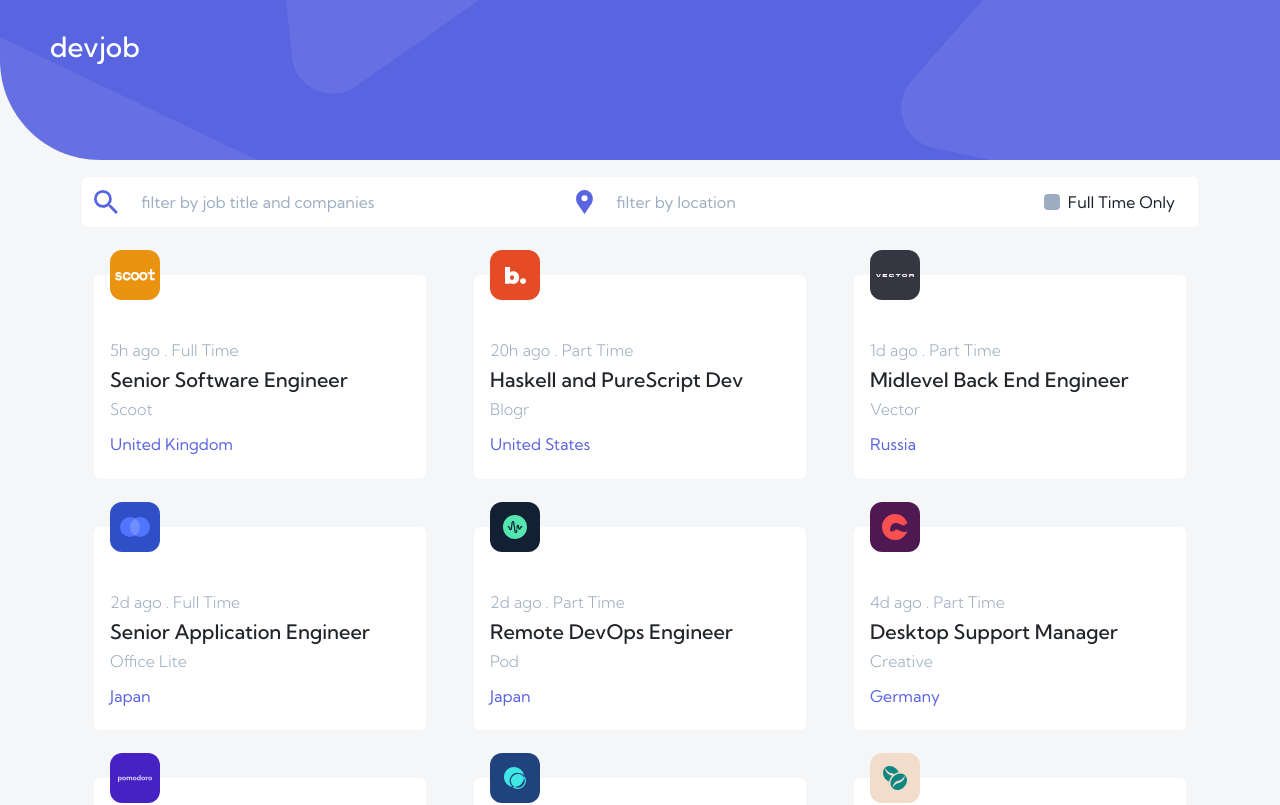
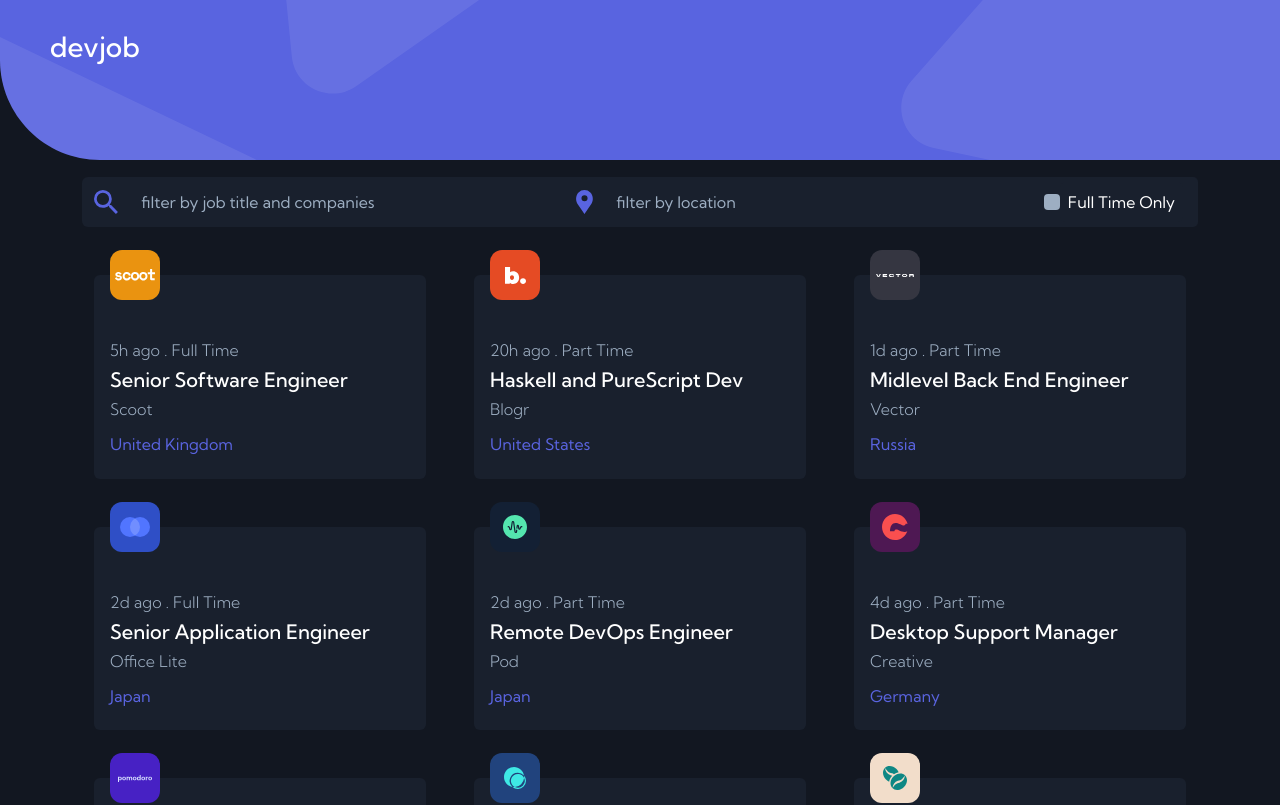
Before and after one commit to nydiasubur/devjobs-react-webApp, a React (Vite) app: page / in a window 1280 px wide. Shown: the top 805 px of the page. Built offline with nearby package versions, Linux system fonts and the light colour scheme.

Commit message:
added 50% of dark-theme functionality: added the right variables to [data-theme="dark"]
custom variable of dark theme good to go.

left with creating the button at navbar to toggle the button

```diff
--- a/index.html
+++ b/index.html
@@ -14,7 +14,7 @@
     <meta name="viewport" content="width=device-width, initial-scale=1.0" />
     <title>Dev Jobs Web App in React</title>
   </head>
-  <body>
+  <body data-theme="dark">
     <div id="root"></div>
   </body>
   <script
--- a/src/components/ExpandedJobDescription.jsx
+++ b/src/components/ExpandedJobDescription.jsx
@@ -31,9 +31,13 @@
 
                 <div className="col-md-5 align-self-center">
                   <h5 className="card-title fw-bold">{selectedJob.company}</h5>
-                  <small className="text-body-secondary">
-                    <p className="card-text">{selectedJob.website}</p>
-                  </small>
+                  <div className="company-link-style-job-description">
+                    <small>
+                      <p className="card-text" style={{ color: "var(--gray)" }}>
+                        {selectedJob.website}{" "}
+                      </p>
+                    </small>
+                  </div>
                 </div>
                 <div className="col-md-4 align-self-center justify-content-center">
                   <button className="secondary-button-style">
@@ -72,7 +76,9 @@
                   <p>{selectedJob.requirements.content}</p>
                   <ul>
                     {selectedJob.requirements.items.map((item, index) => (
-                      <li key={index}>{item}</li>
+                      <li className="px-3 mb-2" key={index}>
+                        {item}
+                      </li>
                     ))}
                   </ul>
 
@@ -80,7 +86,7 @@
                   <p>{selectedJob.role.content}</p>
                   <ol className="what-you-will-do-list">
                     {selectedJob.role.items.map((item, index) => (
-                      <li key={index} className="mb-3">
+                      <li key={index} className="mb-2 px-3">
                         {item}
                       </li>
                     ))}
@@ -98,7 +104,7 @@
             <div>
               <h5 className="card-title fw-semibold">{selectedJob.position}</h5>
               <p className="card-text ">
-                <small className="text-body-secondary">
+                <small className="" style={{ color: "var(--gray)" }}>
                   {selectedJob.company}
                 </small>
               </p>
--- a/src/components/SearchBar.jsx
+++ b/src/components/SearchBar.jsx
@@ -4,9 +4,9 @@
 export default function SearchBar({ originalJobList, jobList, setJobList }) {
   let fullTimeOnly = false;
   return (
-    <section class="input-bar">
+    <section className="input-bar">
       <div className="input-group mb-3">
-        <span class="input-group-text">
+        <span className="input-group-text">
           <svg width="24" height="24" xmlns="http://www.w3.org/2000/svg">
             <path
               d="M17.112 15.059h-1.088l-.377-.377a8.814 8.814 0 002.15-5.784A8.898 8.898 0 008.898 0 8.898 8.898 0 000 8.898a8.898 8.898 0 008.898 8.899c2.211 0 4.23-.808 5.784-2.143l.377.377v1.081l6.845 6.832 2.04-2.04-6.832-6.845zm-8.214 0A6.16 6.16 0 118.9 2.737a6.16 6.16 0 010 12.322z"
@@ -17,12 +17,13 @@
         </span>
         <input
           type="text"
-          class="form-control"
+          className="form-control"
           aria-label="Amount (to the nearest dollar)"
           placeholder="filter by job title and companies"
           onChange={handleFilterByTitleOrCompanies}
+          style={{ backgroundColor: "var(--white)" }}
         ></input>
-        <span class="input-group-text">
+        <span className="input-group-text">
           <svg width="17" height="24" xmlns="http://www.w3.org/2000/svg">
             <path
               d="M14.358 2.451A8.3 8.3 0 008.448 0a8.3 8.3 0 00-5.911 2.451c-2.922 2.925-3.285 8.427-.786 11.76l6.697 9.683 6.687-9.669c2.508-3.347 2.145-8.85-.777-11.774zm-5.833 8.894a3.057 3.057 0 01-3.051-3.054 3.057 3.057 0 013.05-3.055 3.057 3.057 0 013.052 3.055 3.057 3.057 0 01-3.051 3.054z"
@@ -33,20 +34,21 @@
         </span>
         <input
           type="text"
-          class="form-control"
+          className="form-control"
           aria-label="Amount (to the nearest dollar)"
           placeholder="filter by location"
           onChange={handleFilterByLocation}
+          style={{ backgroundColor: "var(--white)" }}
         ></input>
         <div className="checkbox-container">
           <input
-            class="form-check-input align-self-center"
+            className="form-check-input align-self-center"
             type="checkbox"
             value=""
             id="full-time-filter-checkbox"
             onChange={handleFullTimeOnlyCheckbox}
           />
-          <label class="form-check-label" for="full-time-filter-checkbox">
+          <label className="form-check-label" for="full-time-filter-checkbox">
             Full Time Only
           </label>
         </div>
--- a/src/index.css
+++ b/src/index.css
@@ -1,6 +1,7 @@
 :root {
   /*primary colors*/
   --violet: #5a64e0;
+  --secondary-violet: #5a64e0;
   --light-violet: #939bf4;
   --light-violet-low-opacity: rgba(147, 155, 244, 0.2);
   --very-dark-blue: #19202d;
@@ -10,6 +11,21 @@
   --light-grey: #f4f6f8;
   --gray: #9daec2;
   --dark-grey: #6e8098;
+  --main-button-font: white;
+}
+
+[data-theme="dark"] {
+  --light-grey: #121721;
+  --white: #19202d;
+  --secondary-violet: white;
+  --light-violet-low-opacity: rgba(
+    110,
+    128,
+    152,
+    0.2
+  ); /*seconday button equivalent*/
+  --dark-grey: #f4f6f8; /*dark grey becomes light grey*/
+  --midnight: white;
 }
 
 body {
@@ -28,11 +44,15 @@
   position: absolute; /* Position relative to the .top-nav-bar */
   top: 30px; /* Adjust as needed */
   left: 50px; /* Adjust as needed */
-  color: white; /* Ensure the text is readable */
+  color: white; /* color is fixed for this for both light and dark theme so not using variable */
 }
 .top-nav-bar h3:hover {
   color: var(--light-violet);
   cursor: pointer;
+}
+
+h4 {
+  color: var(--midnight);
 }
 
 .secondary-font-color {
@@ -81,7 +101,7 @@
 }
 
 .form-check-label {
-  color: var(--very-dark-blue);
+  color: var(--midnight);
   padding: 8px;
   margin-right: 10px;
   border-radius: 5px;
@@ -103,11 +123,18 @@
 
 .card {
   border: none;
+  background-color: var(--white);
+}
+.card-title {
+  color: var(--midnight);
+  transition: color 0.3s ease;
+}
+.small-card-homepage:hover,
+.card-title:hover {
+  cursor: pointer;
+  color: var(--gray);
 }
 
-.small-card-homepage:hover {
-  cursor: pointer;
-}
 .image-container {
   display: flex;
   justify-content: center;
@@ -134,7 +161,7 @@
   padding-left: 20px;
   padding-right: 20px;
   border-radius: 8px;
-  color: var(--white);
+  color: var(--main-button-font);
   background-color: var(--violet);
   border: none;
   transition: background-color 0.3s ease;
@@ -150,7 +177,7 @@
   padding-left: 20px;
   padding-right: 20px;
   border-radius: 8px;
-  color: var(--violet);
+  color: var(--secondary-violet);
   background-color: var(--light-violet-low-opacity);
   border: none;
   transition: background-color 0.3s ease;
@@ -172,10 +199,30 @@
   font-size: bigger;
 }
 
+ul {
+  margin-right: 10px;
+}
+
+li::marker {
+  color: var(--violet);
+  line-height: 2.5;
+}
+
 .what-you-will-do-list li::marker {
-  color: var(--violet); /* Set the color of the numbers to purple */
+  /* Set the color of the numbers to purple */
   font-size: 1.3rem; /* Increase the font size of the numbers */
   padding-right: 10px;
+}
+
+.top-section img {
+  height: 140px;
+}
+.footer-expandedJobDescription {
+  background-color: var(--white);
+  margin-left: 0px;
+  margin-top: auto; /* Push the footer to the bottom */
+  width: 100%;
+  color: var(--gray);
 }
 
 .job-description-section p,
@@ -183,16 +230,6 @@
 .footer-expandedJobDescription p {
   color: var(--dark-grey);
   font-weight: 300;
-}
-
-.top-section img {
-  height: 140px;
-}
-.footer-expandedJobDescription {
-  background-color: white;
-  margin-left: 0px;
-  margin-top: auto; /* Push the footer to the bottom */
-  width: 100%;
 }
 
 .home-button {
@@ -236,6 +273,9 @@
     margin-left: 20px;
     margin-right: 20px;
   }
+  .company-link-style-job-description {
+    color: var(--gray) !important;
+  }
   .top-section .col-md-3 img {
     margin: auto;
     width: 50px;
```
